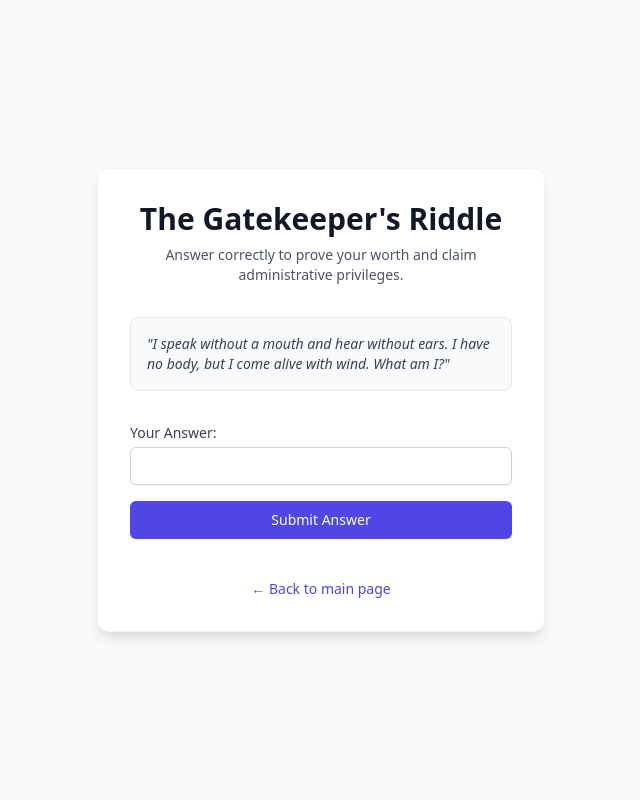
After one commit to sadwipe/members-only, a Node server app: page /admin-riddle in a window 1280 px wide. The commit adds this page. Shown: the whole page, without its empty margins (319-959 px from the left). Run offline with Node 20, Linux system fonts and the light colour scheme; the visitor is signed in with stand-in values (Sample User, id 1); some libraries are stand-ins or nearby versions.

Commit message:
feat(admin): add logic for granting admin privileges via secret challenge

```diff
--- a/controllers/indexController.js
+++ b/controllers/indexController.js
@@ -4,6 +4,8 @@ import {
   getAllMessages,
   updateUserMembership,
   createMessage,
+  updateUserAdminStatus,
+  findUserMessageByTitle,
 } from '../db/queries.js';
 
 // GET /
@@ -61,8 +63,38 @@ export const createNewMessage = async (req, res) => {
 
   const { title, message } = matchedData(req);
 
+  const existingTitle = await findUserMessageByTitle(req.user.id, title);
+
+  if (existingTitle) {
+    req.flash('errors', [
+      { msg: 'You cannot post messages with the same title.' },
+    ]);
+    return res.redirect('/create-message');
+  }
+
   const _userMessage = await createMessage(req.user.id, title, message);
 
   req.flash('success', "You've successfully created the message!");
   res.redirect('/');
 };
+
+// GET /admin-riddle
+export const getAdminAccessPage = (req, res) => {
+  if (req.user.is_admin) {
+    req.flash('success', 'You are already an administrator!');
+    return res.redirect('/');
+  }
+  res.render('admin-riddle');
+};
+
+export const postAdminRiddle = async (req, res) => {
+  const userAnswer = req.body.answer?.trim().toLowerCase();
+  if (userAnswer === process.env.ADMIN_PASSWORD) {
+    await updateUserAdminStatus(req.user.id, true);
+    req.flash('success', 'Correct! Administrative privileges granted.');
+    return res.redirect('/');
+  } else {
+    req.flash('errors', ['Incorrect password. The gate remains locked.']);
+    return res.redirect('/admin-riddle');
+  }
+};
--- /dev/null
+++ b/views/admin-riddle.ejs
@@ -0,0 +1,43 @@
+<!DOCTYPE html>
+<html lang="en" class="h-full bg-gray-50">
+<%- include('head', { title: 'Admin Challenge' }) %>
+<body class="h-full flex flex-col items-center justify-center py-12 px-4 sm:px-6 lg:px-8">
+  <div class="max-w-md w-full space-y-8 bg-white p-8 rounded-xl shadow-lg border border-gray-100">
+    <div class="text-center">
+      <h2 class="text-3xl font-extrabold text-gray-900">The Gatekeeper's Riddle</h2>
+      <p class="mt-2 text-sm text-gray-600">Answer correctly to prove your worth and claim administrative privileges.</p>
+    </div>
+
+    <% if(locals.errors?.length) { %>
+      <ul class="space-y-1">
+        <% errors.forEach(message => { %>
+          <li class="text-sm text-red-600 bg-red-50 border border-red-200 p-3 rounded-md"><%= message %></li>
+        <% }) %>
+      </ul>
+    <% } %>
+
+    <div class="bg-gray-50 p-4 rounded-lg border border-gray-200 text-sm text-gray-700 italic">
+      "I speak without a mouth and hear without ears. I have no body, but I come alive with wind. What am I?"
+    </div>
+
+    <form action="/admin-riddle" method="POST" class="mt-8 space-y-4">
+      <div>
+        <label for="answer" class="block text-sm font-medium text-gray-700">Your Answer:</label>
+        <input type="text" name="answer" id="answer" minlength="3" maxlength="20" required autocomplete="off"
+          class="mt-1 block w-full px-3 py-2 border border-gray-300 rounded-md shadow-sm placeholder-gray-400 focus:outline-none focus:ring-indigo-500 focus:border-indigo-500 sm:text-sm">
+      </div>
+
+      <button type="submit"
+        class="w-full flex justify-center py-2 px-4 border border-transparent rounded-md shadow-sm text-sm font-medium text-white bg-indigo-600 hover:bg-indigo-700 focus:outline-none focus:ring-2 focus:ring-offset-2 focus:ring-indigo-500 transition-colors">
+        Submit Answer
+      </button>
+    </form>
+
+    <div class="text-center pt-2">
+      <p class="text-sm text-gray-600">
+        <a href="/" class="font-medium text-indigo-600 hover:text-indigo-500">&larr; Back to main page</a>
+      </p>
+    </div>
+  </div>
+</body>
+</html>
--- a/views/login.ejs
+++ b/views/login.ejs
@@ -44,6 +44,11 @@
         Log In
       </button>
     </form>
+    <div class="text-center pt-2">
+      <p class="text-sm text-gray-600">
+        <a href="/" class="font-medium text-indigo-600 hover:text-indigo-500">&larr; Back to main page</a>
+      </p>
+    </div>
   </div>
 </body>
 </html>
```
Also changed, not shown: db/queries.js (+24 -0 lines), routes/indexRouter.js (+6 -1 lines), views/index.ejs (+21 -4 lines).
